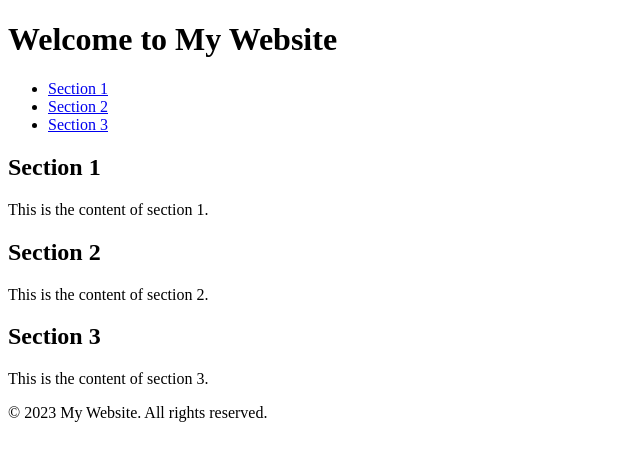
After one commit to c0a220106d/team11, a Flask app: template templates/accept.html in a window 1280 px wide. The commit adds this page. Shown: the top 461 px of the page, without its empty margins (0-640 px from the left). Run offline with Flask 3, Linux system fonts and the light colour scheme; the template is opened without the code that fills it, so the values that code supplies are empty.

Commit message:
accept.html作成

```diff
--- a/server.py
+++ b/server.py
@@ -1,16 +1,46 @@
 from flask import Flask
-from flask import render_template
+from flask import render_template, request, redirect, url_for
 
 app = Flask(__name__)
 
 
-@app.route('/')
+@app.route('/',methods=['GET', 'POST'])
 def index():
     return render_template('index.html')
+
 @app.route('/post')
 def post():
     return render_template('post.html')
 
+@app.route('/accept.html', methods=['POST'])
+def accept_form():
+    # フォームデータを取得
+    post_date = request.form.get('post_date')
+    user = request.form.get('user')
+    title = request.form.get('title')
+    detail = request.form.get('detail')
+
+    # フォームデータをコンソールに出力（適宜データベースへ保存するなどの処理を追加）
+    print('日付:', post_date)
+    print('名前:', user)
+    print('タイトル:', title)
+    print('投稿内容:', detail)
+
+    # 任意の処理が終わったらaccept.htmlにリダイレクト
+    return redirect(url_for('index'))
+
+# @app.route('/post', methods=['POST'])
+# def post():
+#     data = request.json  # JSONデータを受け取る場合
+#     # または
+#     # data = request.form  # フォームデータを受け取る場合
+
+#     # 受け取ったデータを処理する
+
+#     response_data = {'message': 'Item created successfully'}
+#     print(response_data)
+#     return jsonify(response_data), 201  # 201は作成成功のステータスコード
+
 if __name__ == '__main__':
     app.debug = True
     app.run()
--- /dev/null
+++ b/templates/accept.html
@@ -0,0 +1,42 @@
+<!DOCTYPE html>
+<html lang="en">
+<head>
+    <meta charset="UTF-8">
+    <meta name="viewport" content="width=device-width, initial-scale=1.0">
+    <title>My First Web Page</title>
+</head>
+<body>
+
+    <header>
+        <h1>Welcome to My Website</h1>
+    </header>
+
+    <nav>
+        <ul>
+            <li><a href="#section1">Section 1</a></li>
+            <li><a href="#section2">Section 2</a></li>
+            <li><a href="#section3">Section 3</a></li>
+        </ul>
+    </nav>
+
+    <section id="section1">
+        <h2>Section 1</h2>
+        <p>This is the content of section 1.</p>
+    </section>
+
+    <section id="section2">
+        <h2>Section 2</h2>
+        <p>This is the content of section 2.</p>
+    </section>
+
+    <section id="section3">
+        <h2>Section 3</h2>
+        <p>This is the content of section 3.</p>
+    </section>
+
+    <footer>
+        <p>&copy; 2023 My Website. All rights reserved.</p>
+    </footer>
+
+</body>
+</html>
--- a/templates/post.html
+++ b/templates/post.html
@@ -1,7 +1,7 @@
 <!DOCTYPE html>
 <html lang="ja">
 
-    <form action="/" method="POST">
+    <form action="accept.html" method="POST">
         <p>日付：<input type="date" name="post_date"></p>
         <link href="https://cdn.jsdelivr.net/npm/bootstrap@5.0.0-beta1/dist/css/bootstrap.min.css" rel="stylesheet" integrity="sha384-giJF6kkoqNQ00vy+HMDP7azOuL0xtbfIcaT9wjKHr8RbDVddVHyTfAAsrekwKmP1" crossorigin="anonymous">
         <input class="form-control" name="user" type="text" placeholder="名前(全角20文字以内)" aria-label="default input example">
```
